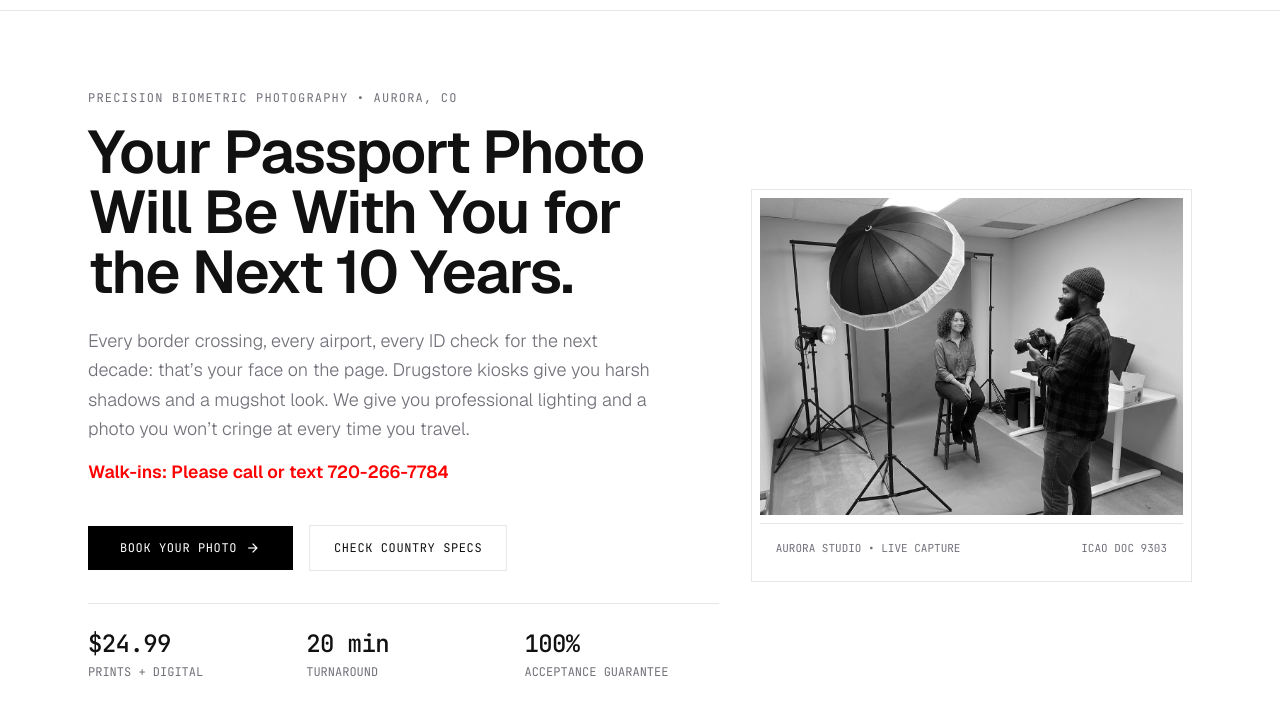
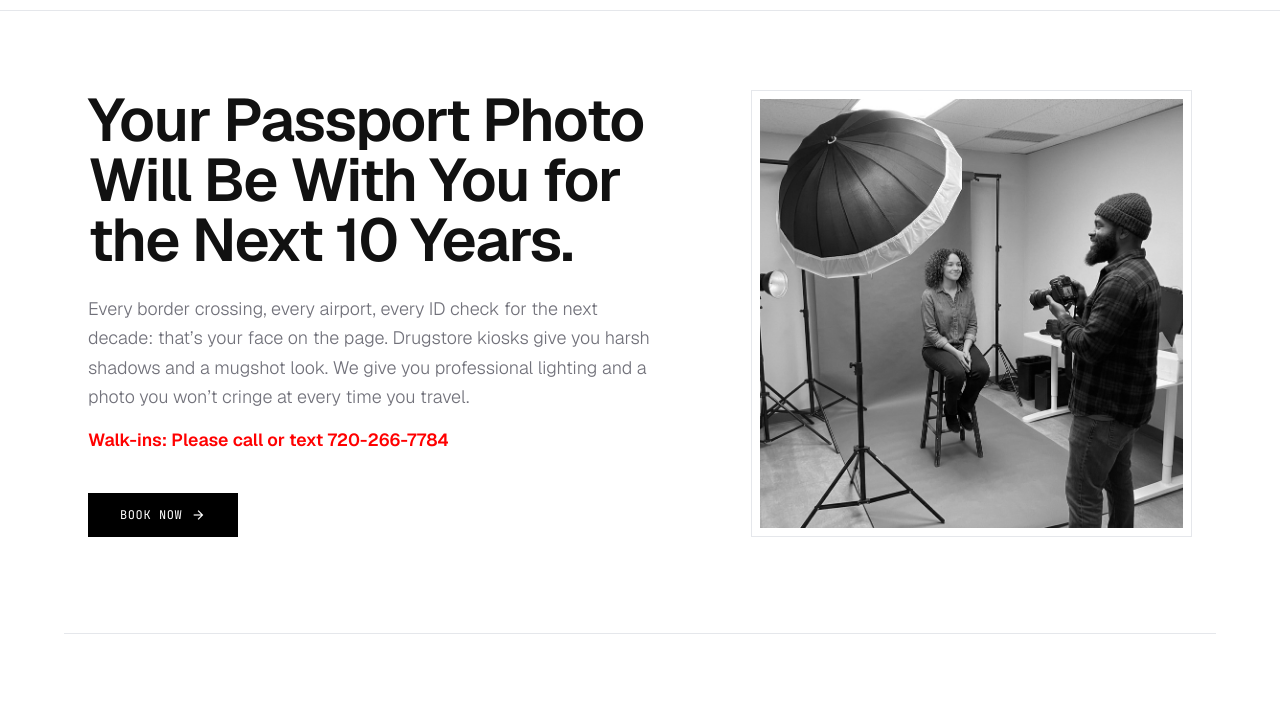
Before and after one commit to ameenstudio/fstoppassportphoto, a plain HTML site: page index.html in a window 1280 px wide. Shown: the part 70-797 px from the top of the page. Drawn offline with nearby package versions, Linux system fonts and the light colour scheme.

Commit message:
Update hero section and add gallery portrait
Co-authored-by: Copilot <223556219+Copilot@users.noreply.github.com>

```diff
--- a/index.html
+++ b/index.html
@@ -68,10 +68,9 @@
 <main class="pt-20">
 <!-- Hero Section -->
 <section class="max-w-6xl mx-auto px-6 pt-20 pb-24 border-b border-border">
-<div class="grid grid-cols-1 lg:grid-cols-12 gap-12 lg:gap-8 items-center">
+<div class="grid grid-cols-1 lg:grid-cols-12 gap-12 lg:gap-8">
 <div class="lg:col-span-7 space-y-8">
 <div class="space-y-4">
-<p class="font-mono text-xs tracking-widest uppercase text-muted">Precision Biometric Photography • Aurora, CO</p>
 <h1 class="text-5xl sm:text-6xl font-semibold tracking-tight leading-[1.08] text-dark">
               Your Passport Photo Will Be With You for the Next 10 Years.
 </h1>
@@ -84,35 +83,14 @@
 </div>
 <div class="flex flex-wrap items-center gap-4 pt-2">
 <a class="bg-black text-white px-8 py-3.5 text-xs font-mono uppercase tracking-wider hover:bg-neutral-800 transition-all flex items-center gap-2" href="https://app.acuityscheduling.com/schedule.php?owner=40415952">
-<span>Book Your Photo</span>
+<span>Book Now</span>
 <span class="material-symbols-outlined text-[16px]">arrow_forward</span>
 </a>
-<a class="border border-border text-dark px-6 py-3.5 text-xs font-mono uppercase tracking-wider hover:border-dark transition-colors" href="#specs">
-              Check Country Specs
-            </a>
-</div>
-<div class="pt-6 border-t border-border grid grid-cols-3 gap-6 text-left">
-<div>
-<div class="font-mono text-2xl font-medium tracking-tight">$24.99</div>
-<div class="text-xs text-muted mt-1 font-mono uppercase">Prints + Digital</div>
-</div>
-<div>
-<div class="font-mono text-2xl font-medium tracking-tight">20 min</div>
-<div class="text-xs text-muted mt-1 font-mono uppercase">Turnaround</div>
-</div>
-<div>
-<div class="font-mono text-2xl font-medium tracking-tight">100%</div>
-<div class="text-xs text-muted mt-1 font-mono uppercase">Acceptance Guarantee</div>
-</div>
 </div>
 </div>
 <div class="lg:col-span-5">
-<div class="relative border border-border p-2 bg-white">
-<img alt="F Stop Studio setup in Aurora" class="w-full aspect-[4/3] object-cover grayscale contrast-105" src="Gemini_Generated_Image_64t4nq64t4nq64t4.jpg"/>
-<div class="p-4 flex items-center justify-between border-t border-border mt-2 font-mono text-[11px] text-muted uppercase">
-<span>Aurora Studio • Live Capture</span>
-<span>ICAO Doc 9303</span>
-</div>
+<div class="relative border border-border p-2 bg-white lg:h-full">
+<img alt="F Stop Studio setup in Aurora" class="w-full aspect-[4/3] object-cover grayscale contrast-105 lg:h-full lg:aspect-auto" src="Gemini_Generated_Image_64t4nq64t4nq64t4.jpg"/>
 </div>
 </div>
 </div>
@@ -141,7 +119,7 @@
       <div class="overflow-hidden">
         <img src="pCapture02060.jpg" alt="Passport photo setup in the F Stop studio" class="h-80 w-full object-cover group-hover:scale-105 transition-transform duration-500" />
       </div>
-      <figcaption class="border-t border-border py-2 text-center font-mono text-[11px] uppercase tracking-wider text-muted">2 × 2 in</figcaption>
+      <figcaption class="border-t border-border py-2 text-center font-mono text-[11px] uppercase tracking-wider text-muted">35 × 45 mm</figcaption>
     </figure>
 
     <figure class="border border-border bg-white overflow-hidden group">
@@ -188,6 +166,13 @@
 
     <figure class="border border-border bg-white overflow-hidden group">
       <div class="overflow-hidden">
+        <img src="Gemini_Generated_Image_zcdg1bzcdg1bzcdg.jpg" alt="Passport portrait sample with a navy hijab" class="h-80 w-full object-cover group-hover:scale-105 transition-transform duration-500" />
+      </div>
+      <figcaption class="border-t border-border py-2 text-center font-mono text-[11px] uppercase tracking-wider text-muted">2 × 2 in</figcaption>
+    </figure>
+
+    <figure class="border border-border bg-white overflow-hidden group">
+      <div class="overflow-hidden">
         <img src="eee.png" alt="Passport portrait sample of an adult customer" class="h-80 w-full object-cover group-hover:scale-105 transition-transform duration-500" />
       </div>
       <figcaption class="border-t border-border py-2 text-center font-mono text-[11px] uppercase tracking-wider text-muted">2 × 2 in</figcaption>
@@ -206,6 +191,7 @@
       </div>
       <figcaption class="border-t border-border py-2 text-center font-mono text-[11px] uppercase tracking-wider text-muted">2 × 2 in</figcaption>
     </figure>
+
   </div>
 </section>
 
```
Also changed, not shown: Gemini_Generated_Image_zcdg1bzcdg1bzcdg.jpg (added).
